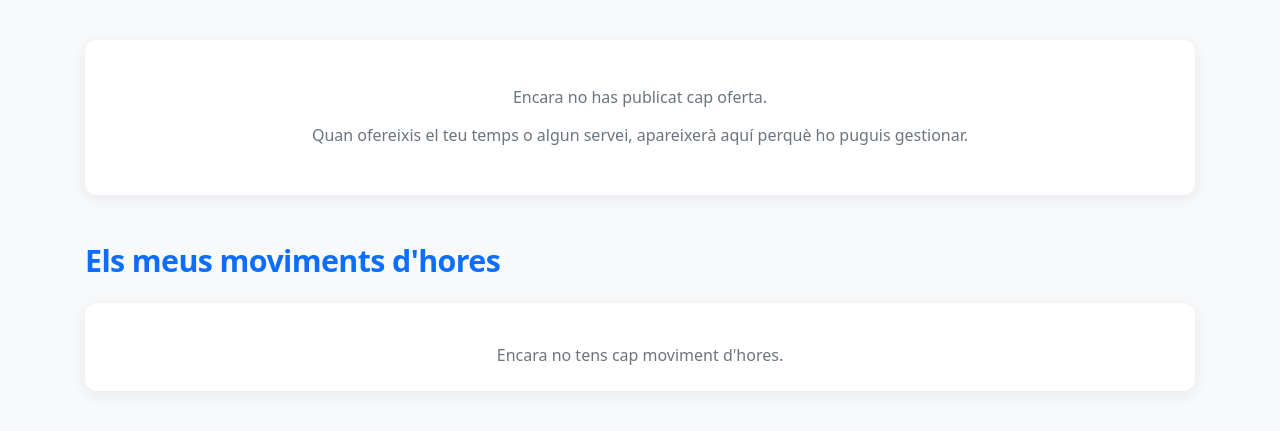
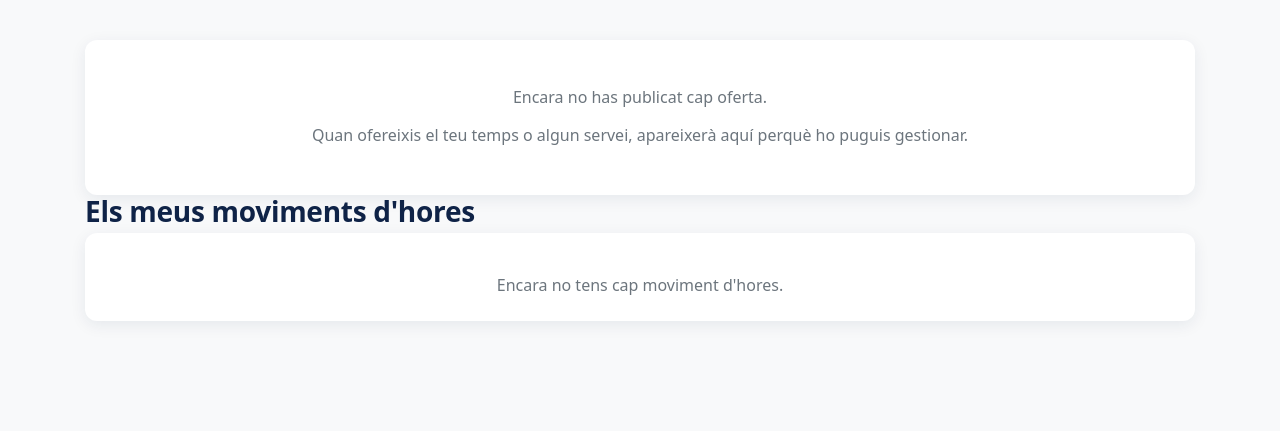
Before and after one commit to arnaufito/banc_de_temps, a Flask app: template templates/historial.html in a window 1280 px wide. Shown: the part 147-578 px from the top of the page. Run offline with Flask 3, Linux system fonts and the light colour scheme; the template is opened without the code that fills it, so the values that code supplies are empty.

Commit message:
he canviat la class dels dos titols de historial

```diff
--- a/templates/historial.html
+++ b/templates/historial.html
@@ -49,7 +49,7 @@
         </div>
 
         <!-- ELS MEUS MOVIMENTS D'HORES -->
-        <h2 class="bt-h2-gran text-primary mt-5 mb-4">Els meus moviments d'hores</h2>
+        <h2 class="bt-h2 mb-1">Els meus moviments d'hores</h2>
 
         <div class="bt-moviments mb-5">
             {% for m in moviments %}
```
